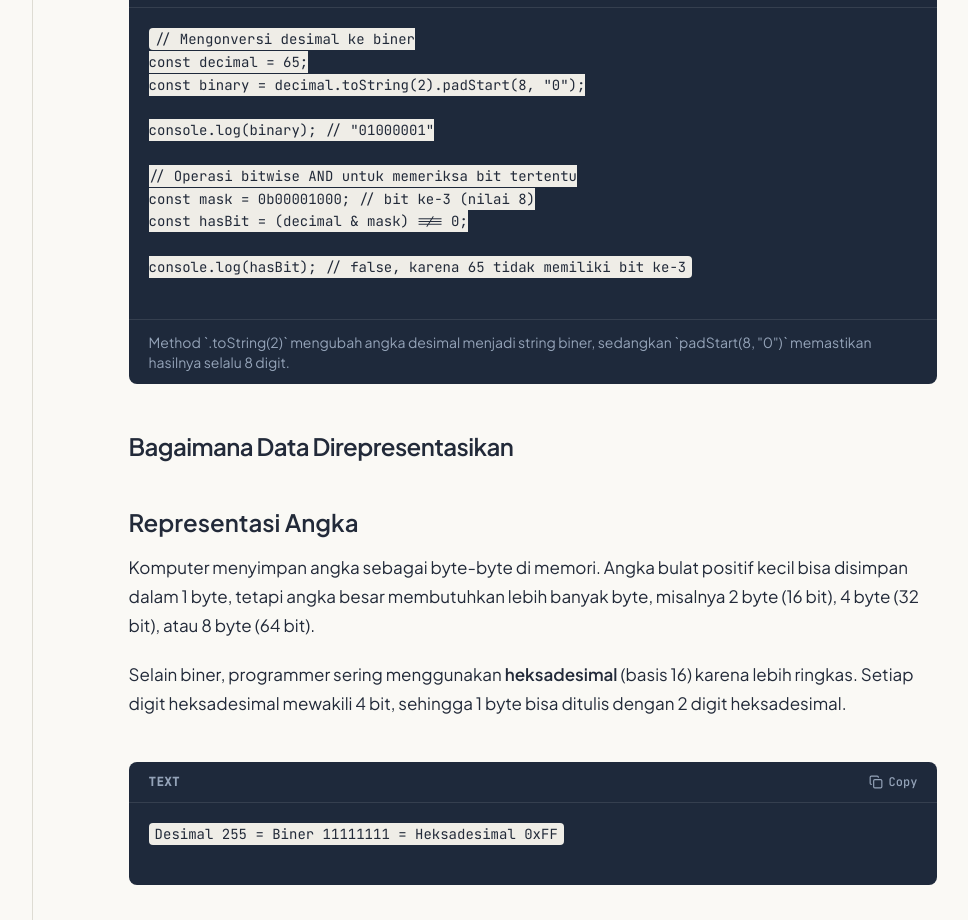
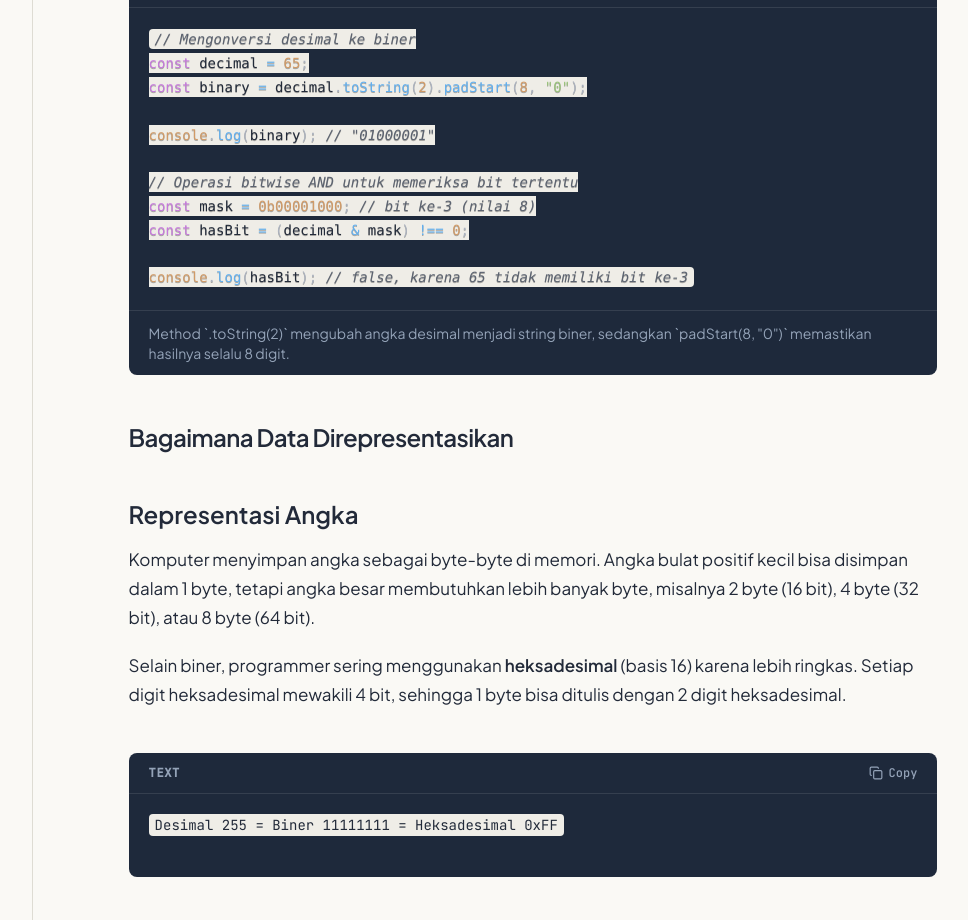
Before and after one commit to HafidhIrsyad/mari-belajar, a React (Vite) app: page /courses/cs-fundamentals/ch-01-how-computers-work in a window 1280 px wide. Shown: the part 1880-2800 px from the top of the page, without its empty margins (247-1215 px from the left). Built offline with nearby package versions, Linux system fonts and the light colour scheme.

Commit message:
feat(lesson): add syntax highlighting to code blocks

```diff
--- a/src/components/lesson/code-block.tsx
+++ b/src/components/lesson/code-block.tsx
@@ -1,5 +1,16 @@
 import { useState } from 'react'
 import { Check, Copy } from 'lucide-react'
+import { PrismLight as SyntaxHighlighter } from 'react-syntax-highlighter'
+import go from 'react-syntax-highlighter/dist/esm/languages/prism/go'
+import javascript from 'react-syntax-highlighter/dist/esm/languages/prism/javascript'
+import typescript from 'react-syntax-highlighter/dist/esm/languages/prism/typescript'
+import tsx from 'react-syntax-highlighter/dist/esm/languages/prism/tsx'
+import { oneDark } from 'react-syntax-highlighter/dist/esm/styles/prism'
+
+SyntaxHighlighter.registerLanguage('javascript', javascript)
+SyntaxHighlighter.registerLanguage('typescript', typescript)
+SyntaxHighlighter.registerLanguage('tsx', tsx)
+SyntaxHighlighter.registerLanguage('go', go)
 import { cn } from '@/lib/utils'
 
 interface CodeBlockProps {
@@ -16,6 +27,8 @@ const languageLabels: Record<string, string> = {
   go: 'Go',
   text: 'Text',
 }
+
+const plainLanguages = new Set(['text', 'plain'])
 
 export function CodeBlock({
   code,
@@ -38,6 +51,7 @@ export function CodeBlock({
 
   const displayLanguage = languageLabels[language] ?? language
   const displayTitle = title || filename || displayLanguage
+  const isPlain = plainLanguages.has(language.toLowerCase())
 
   return (
     <div className="my-6 overflow-hidden rounded-lg bg-[#1E293B] text-[#E2E8F0]">
@@ -64,9 +78,30 @@ export function CodeBlock({
           )}
         </button>
       </div>
-      <pre className="overflow-x-auto p-5 font-mono text-sm leading-relaxed">
-        <code>{code}</code>
-      </pre>
+      {isPlain ? (
+        <pre className="overflow-x-auto p-5 font-mono text-sm leading-relaxed">
+          <code>{code}</code>
+        </pre>
+      ) : (
+        <SyntaxHighlighter
+          language={language}
+          style={oneDark}
+          customStyle={{
+            margin: 0,
+            padding: '1.25rem',
+            background: 'transparent',
+            fontSize: '0.875rem',
+            lineHeight: '1.7',
+          }}
+          codeTagProps={{
+            style: {
+              fontFamily: 'inherit',
+            },
+          }}
+        >
+          {code}
+        </SyntaxHighlighter>
+      )}
       {explanation && (
         <div className="border-t border-white/10 px-5 py-3 text-sm text-slate-400">
           {explanation}
```
